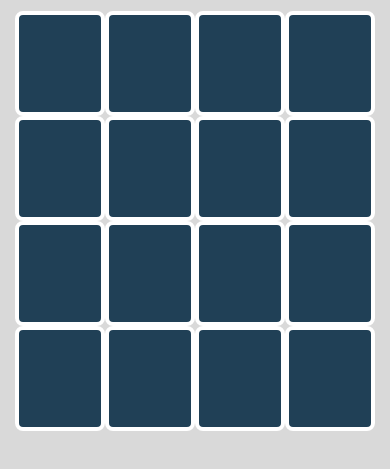
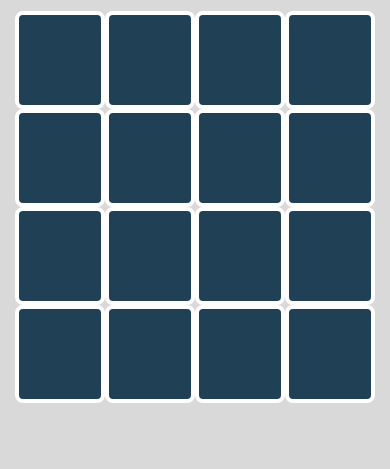
Before and after one commit to joshpetras/match-game, a plain HTML site: page index.html in a window 390 px wide. Shown: the part 157-626 px from the top of the page. Drawn offline with nearby package versions, Linux system fonts and the light colour scheme; a web font is replaced by a local one.

Commit message:
Resize card text size for iPhone 6.

```diff
--- a/resources/css/custom.css
+++ b/resources/css/custom.css
@@ -112,7 +112,8 @@ p {
     font-size: 2rem;
   }
   .card {
-    height: 7.5rem;
+    height: 7rem;
+    font-size: 5rem;
   }
   #rules p {
     display: none;
```
